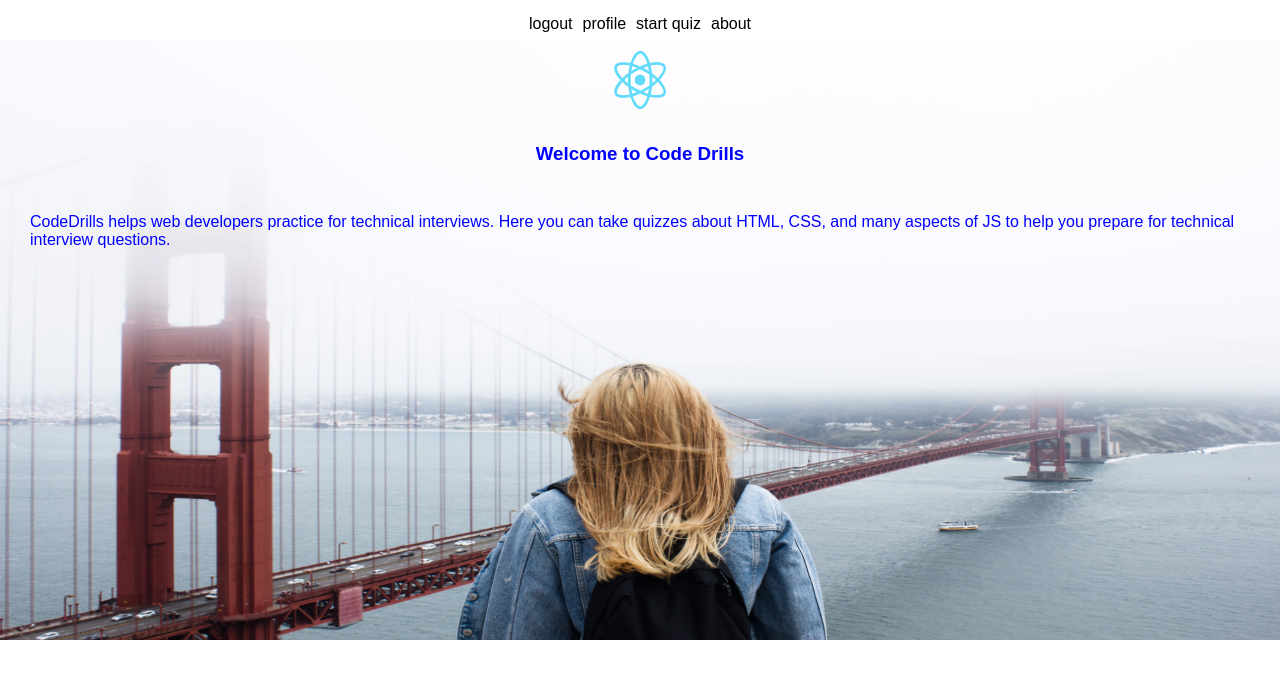
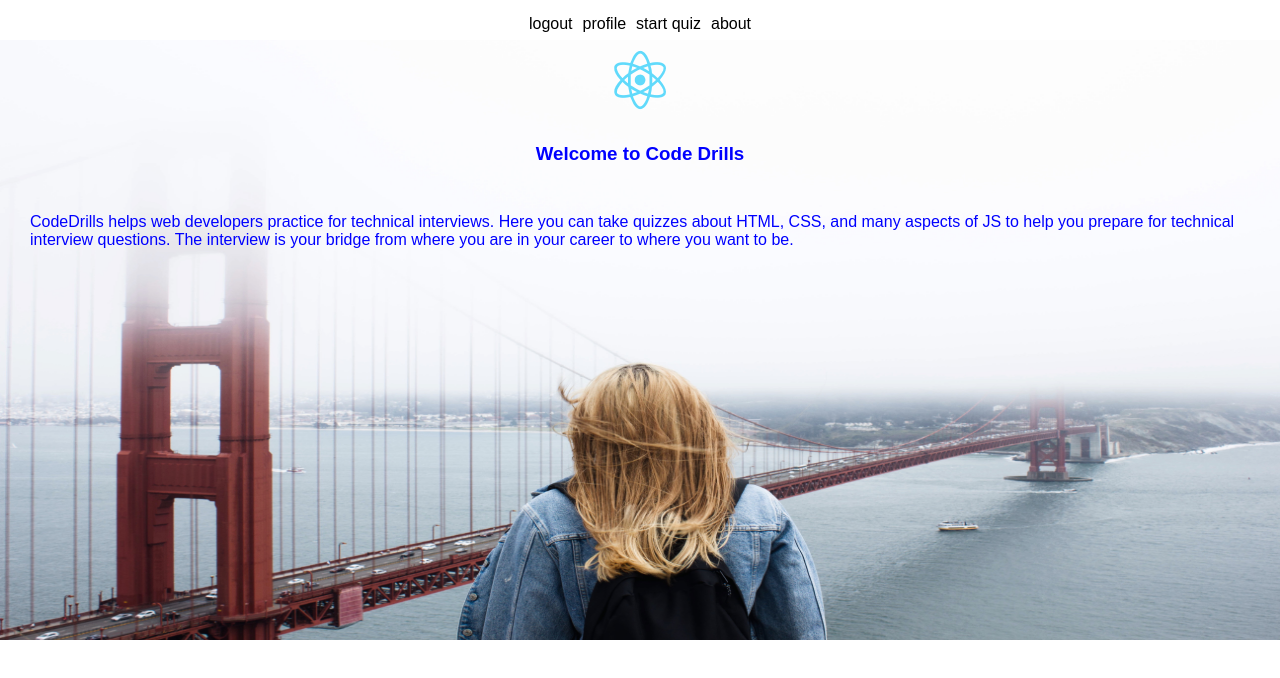
Before and after one commit to deepbsd/codeDrills-client, a React (Create React App) app: page / in a window 1280 px wide. Shown: the top 678 px of the page. Built offline with nearby package versions, Linux system fonts and the light colour scheme.

Commit message:
added image to landing page

```diff
--- a/src/components/landing/index.js
+++ b/src/components/landing/index.js
@@ -10,9 +10,13 @@ export default function Landing() {
             <div className="landing">
                 <img src={logo} className="App-logo" alt="logo" />
                 <h3>Welcome to Code Drills</h3>
-                <p>CodeDrills helps web developers practice for technical interviews.
-                Here you can take quizzes about HTML, CSS, and many aspects of JS
-                    to help you prepare for technical interview questions.</p>
+                <p>
+                  CodeDrills helps web developers practice for technical interviews.
+                  Here you can take quizzes about HTML, CSS, and many aspects of JS
+                  to help you prepare for technical interview questions. The
+                  interview is your bridge from where you are in your career to
+                  where you want to be.
+                </p>
             </div>
         );
 }
```
